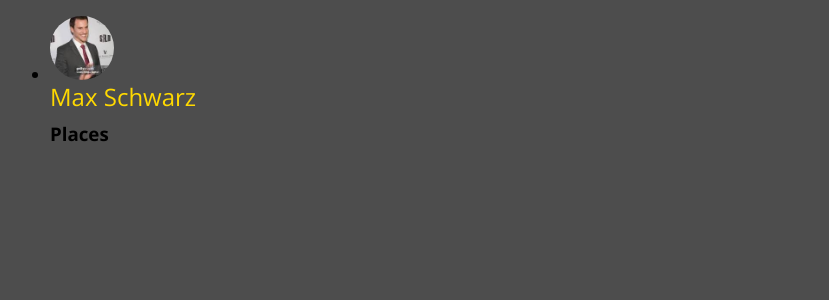
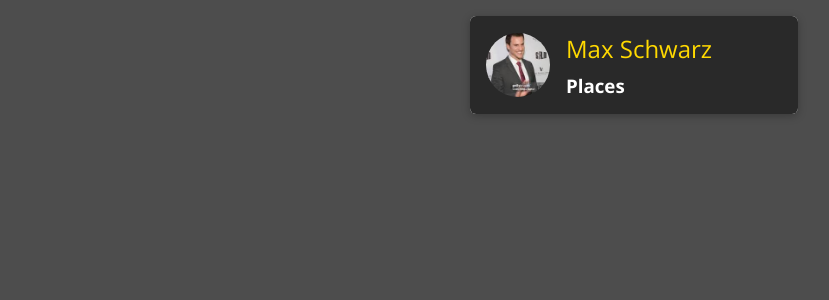
Before and after one commit to seankozen/MERN_Application, a React (Create React App) app in the folder frontend/: page / in a window 1280 px wide. Shown: the top 300 px of the page, without its empty margins (6-835 px from the left). Built offline with nearby package versions, Linux system fonts and the light colour scheme.

Commit message:
Card styling done

```diff
--- /dev/null
+++ b/frontend/src/shared/components/UIElements/Card.css
@@ -0,0 +1,9 @@
+.card {
+  position: relative;
+  margin: 0;
+  box-shadow: 0 2px 8px rgba(0, 0, 0, 0.26);
+  border-radius: 6px;
+  /*padding: 1rem;*/
+  overflow: hidden;
+  background: white;
+}
--- /dev/null
+++ b/frontend/src/shared/components/UIElements/Card.js
@@ -0,0 +1,13 @@
+import React from 'react';
+
+import './Card.css';
+
+const Card = props => {
+  return (
+    <div className={`card ${props.className}`} style={props.style}>
+      {props.children}
+    </div>
+  );
+};
+
+export default Card;
--- a/frontend/src/user/components/UserItem.js
+++ b/frontend/src/user/components/UserItem.js
@@ -1,23 +1,25 @@
 import React from "react";
 import Avatar from "../../shared/components/UIElements/Avatar";
 import "./UserItem.css";
+import { Link } from "react-router-dom";
+import Card from "../../shared/components/UIElements/Card";
 
 function UserItem(props) {
   return (
     <li className="user-item">
-      <div className="user-item__content">
-        <div className="user-item__image">
+      <Card className="user-item__content">
+        <Link to={`/${props.id}/places`}>
+          <div className="user-item__image">
             <Avatar image={props.image} alt={props.name} />
-        </div>
-        <dev className = "user-item__info">
-            <h2>
-                {props.name}
-            </h2>
+          </div>
+          <div className="user-item__info">
+            <h2>{props.name}</h2>
             <h3>
-                {props.placeCount} {props.placeCount === 1 ? 'Place' : 'Places'}
+              {props.placeCount} {props.placeCount === 1 ? "Place" : "Places"}
             </h3>
-        </dev>
-      </div>
+          </div>
+        </Link>
+      </Card>
     </li>
   );
 }
--- a/frontend/src/user/components/UsersList.js
+++ b/frontend/src/user/components/UsersList.js
@@ -12,7 +12,7 @@
   }
 
   return (
-    <ul>
+    <ul className="users-list">
       {props.items.map((user) => (
         <UsersItem
           key={user.id}
```
